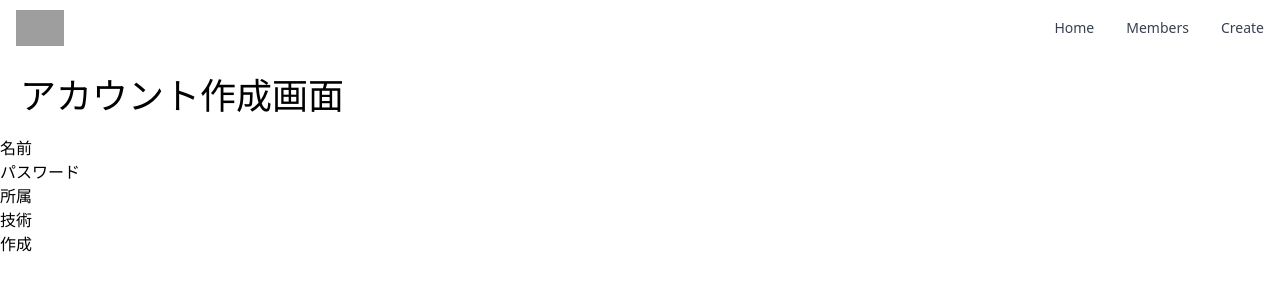
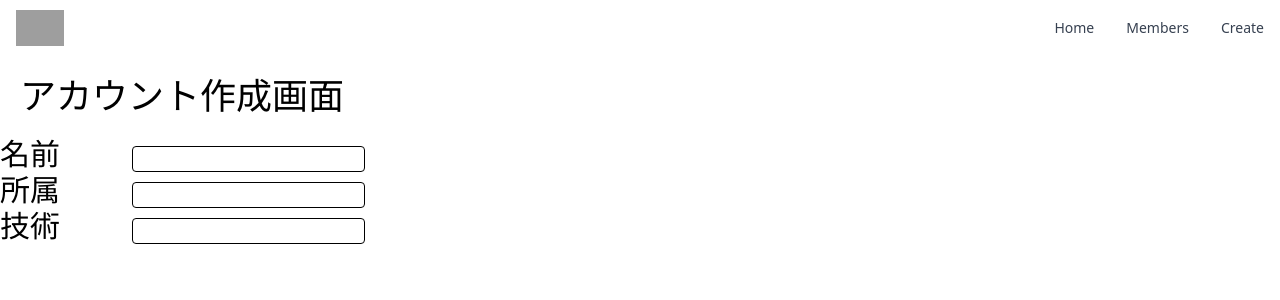
Before and after one commit to kohei64/study_react_member, a React (Create React App) app: page /create in a window 1280 px wide. Shown: the top 300 px of the page. Built offline with nearby package versions, Linux system fonts and the light colour scheme; grey boxes are pictures that could not be loaded.

Commit message:
rm:password

```diff
--- a/src/components/Account/AccountItem.js
+++ b/src/components/Account/AccountItem.js
@@ -31,7 +31,7 @@ const AccountItem = ({ user }) => {
       </div>
       <button className="m-3 bg-sky-600 hover:bg-sky-700 text-white py-2 px-3 rounded-lg transition"><Link to={"/account/"+user.id+"/update"}>編集</Link></button>
       <button className="m-3 bg-sky-600 hover:bg-sky-700 text-white py-2 px-3 rounded-lg transition" onClick={deleteUser}>削除</button>
-      <button className="m-3 bg-sky-600 hover:bg-sky-700 text-white py-2 px-3 rounded-lg transition">ログアウト(未)</button>
+      {/* <button className="m-3 bg-sky-600 hover:bg-sky-700 text-white py-2 px-3 rounded-lg transition">ログアウト(未)</button> */}
     </div>
   );
 };
--- a/src/components/Create/Create.js
+++ b/src/components/Create/Create.js
@@ -34,24 +34,24 @@ const Create = () => {
 
   return (
     <div>
-      <div className="create">
+      <div className="">
         <Navbar />
         <h2>アカウント作成画面</h2>
-        <div className="create-form">
+        <div className="">
           <form method="post">
-            <label htmlFor="username">名前</label>
-            <input type="text" name="username" onChange={handleFormValue} />
+            <label className="text-3xl" htmlFor="username">名前　　</label>
+            <input className="border border-black mx-3 rounded" type="text" name="username" onChange={handleFormValue} />
             <br />
-            <label htmlFor="password">パスワード</label>
-            <input type="text" name="password" onChange={handleFormValue} />
+            {/* <label className="text-3xl" htmlFor="password">パスワード </label>
+            <input className="border border-black mx-3 rounded" type="text" name="password" onChange={handleFormValue} />
+            <br /> */}
+            <label className="text-3xl" htmlFor="belongs">所属　　</label>
+            <input className="border border-black mx-3 rounded" type="text" name="belongs" onChange={handleFormValue} />
             <br />
-            <label htmlFor="belongs">所属</label>
-            <input type="text" name="belongs" onChange={handleFormValue} />
+            <label className="text-3xl" htmlFor="skills">技術　　</label>
+            <input className="border border-black mx-3 rounded" type="text" name="skills" onChange={handleFormValue} />
             <br />
-            <label htmlFor="skills">技術</label>
-            <input type="text" name="skills" onChange={handleFormValue} />
-            <br />
-            <button onClick={createUser}>作成</button>
+            <button className="mt-5 ml-2 bg-sky-600 hover:bg-sky-700 text-white py-2 px-3 rounded-lg transition" onClick={createUser}>作成</button>
           </form>
         </div>
       </div>
```
